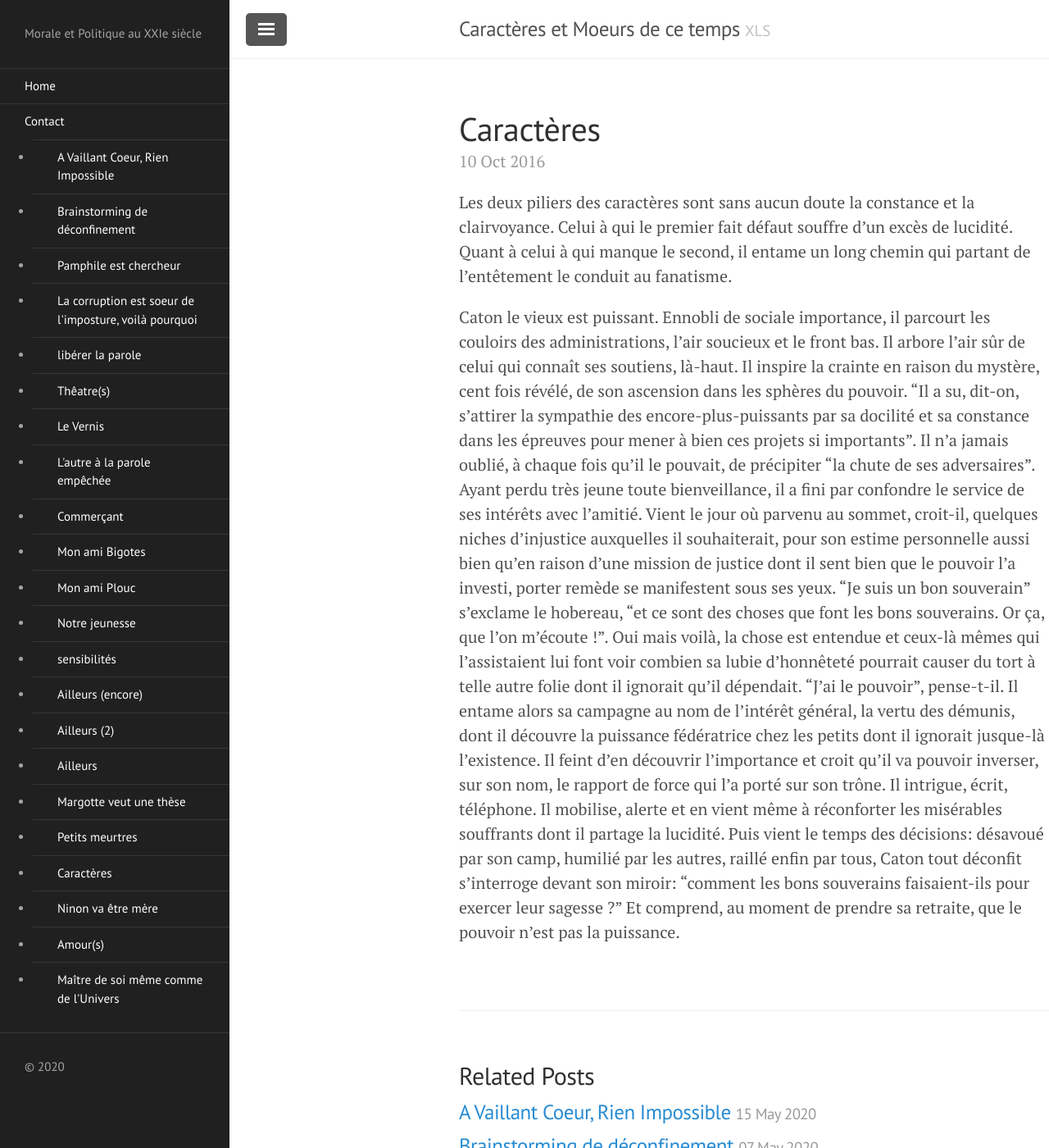
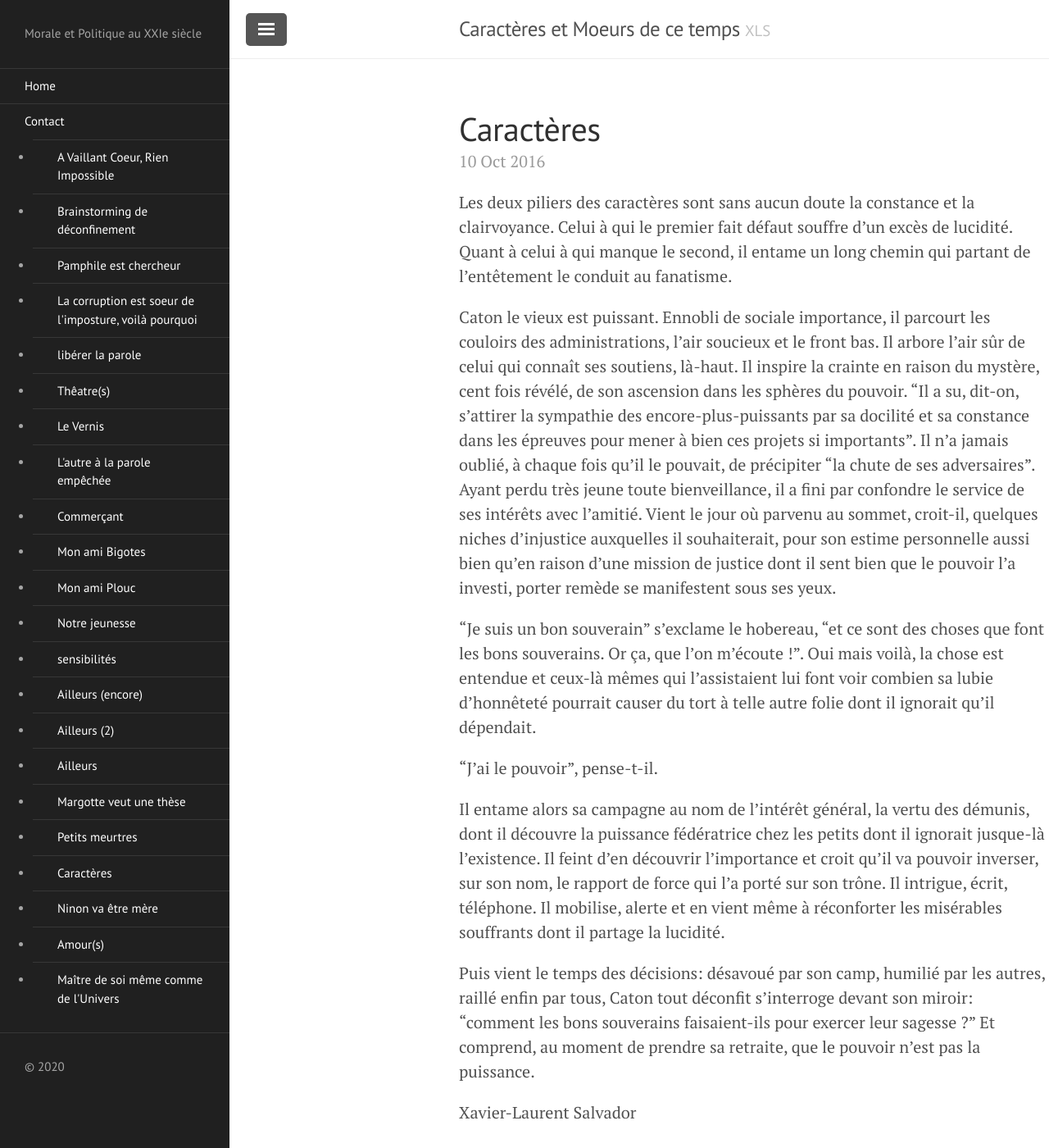
Before and after one commit to humanitesnumeriques/caracteres, a Jekyll site: the page built from _posts/2016-10-10-carac.md, in a window 1280 px wide and 1400 px high. Shown: the whole window at 82% size. Built offline with Jekyll 4.4.1, drawn with Linux system fonts in a browser that asks for light colours.

Commit message:
Update 2016-10-10-carac.md

```diff
--- a/_posts/2016-10-10-carac.md
+++ b/_posts/2016-10-10-carac.md
@@ -5,6 +5,13 @@ title: Caractères
 Les deux piliers des caractères sont sans aucun doute la constance et la clairvoyance. Celui à qui le premier fait défaut souffre d'un excès de lucidité. Quant à celui à qui manque le second, il entame un long chemin qui partant de l'entêtement le conduit au fanatisme.
 
 Caton le vieux est puissant. Ennobli de sociale importance, il parcourt les couloirs des administrations, l'air soucieux et le front bas. Il arbore l'air sûr de celui qui connaît ses soutiens, là-haut. Il inspire la crainte en raison du mystère, cent fois révélé, de son ascension dans les sphères du pouvoir. "Il a su, dit-on, s'attirer la sympathie des encore-plus-puissants par sa docilité et sa constance dans les épreuves pour mener à bien ces projets si importants". Il n'a jamais oublié, à chaque fois qu'il le pouvait, de précipiter "la chute de ses adversaires". Ayant perdu très jeune toute bienveillance, il a fini par confondre le service de ses intérêts avec l'amitié. Vient le jour où parvenu au sommet, croit-il, quelques niches d'injustice auxquelles il souhaiterait, pour son estime personnelle aussi bien qu'en raison d'une mission de justice dont il sent bien que le pouvoir l'a investi, porter remède se manifestent sous ses yeux.
+
 "Je suis un bon souverain" s'exclame le hobereau, "et ce sont des choses que font les bons souverains. Or ça, que l'on m'écoute !". Oui mais voilà, la chose est entendue et ceux-là mêmes qui l'assistaient lui font voir combien sa lubie d'honnêteté pourrait causer du tort à telle autre folie dont il ignorait qu'il dépendait.
-"J'ai le pouvoir", pense-t-il. Il entame alors sa campagne au nom de l'intérêt général, la vertu des démunis, dont il découvre la puissance fédératrice chez les petits dont il ignorait jusque-là l'existence. Il feint d'en découvrir l'importance et croit qu'il va pouvoir inverser, sur son nom, le rapport de force qui l'a porté sur son trône. Il intrigue, écrit, téléphone. Il mobilise, alerte et en vient même à réconforter les misérables souffrants dont il partage la lucidité.
+
+"J'ai le pouvoir", pense-t-il.
+
+Il entame alors sa campagne au nom de l'intérêt général, la vertu des démunis, dont il découvre la puissance fédératrice chez les petits dont il ignorait jusque-là l'existence. Il feint d'en découvrir l'importance et croit qu'il va pouvoir inverser, sur son nom, le rapport de force qui l'a porté sur son trône. Il intrigue, écrit, téléphone. Il mobilise, alerte et en vient même à réconforter les misérables souffrants dont il partage la lucidité.
+
 Puis vient le temps des décisions: désavoué par son camp, humilié par les autres, raillé enfin par tous, Caton tout déconfit s'interroge devant son miroir: "comment les bons souverains faisaient-ils pour exercer leur sagesse ?" Et comprend, au moment de prendre sa retraite, que le pouvoir n'est pas la puissance.
+
+Xavier-Laurent Salvador
```
